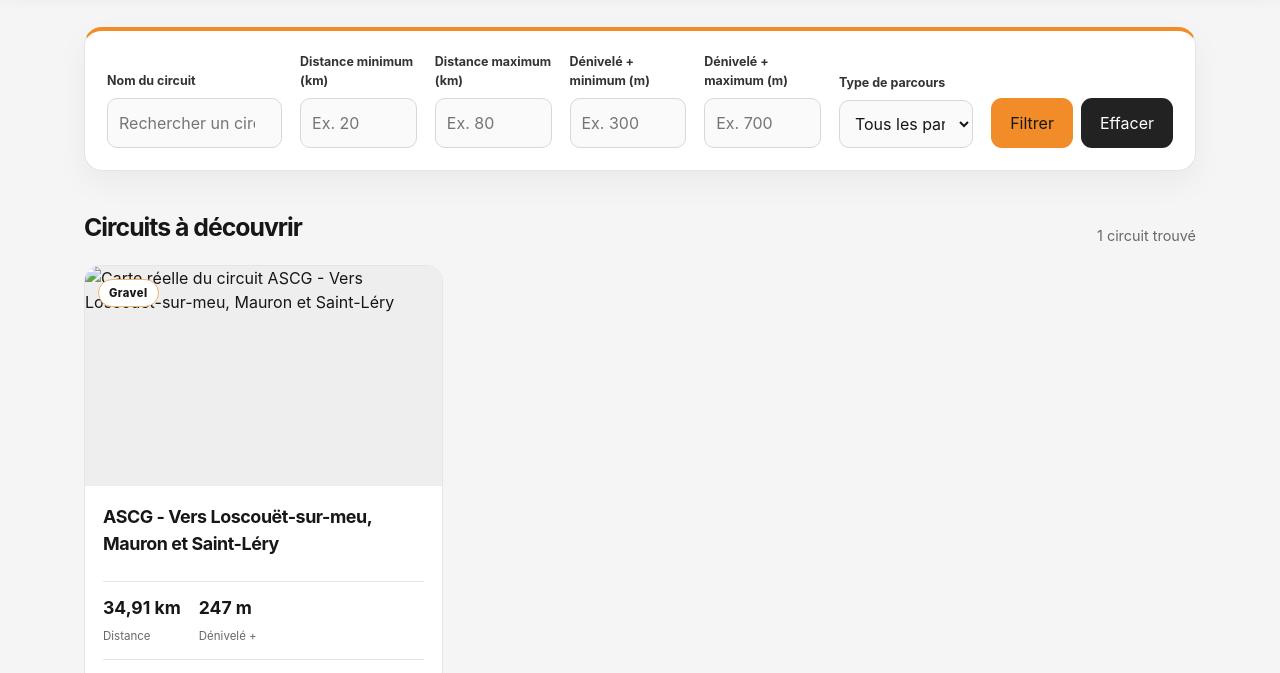
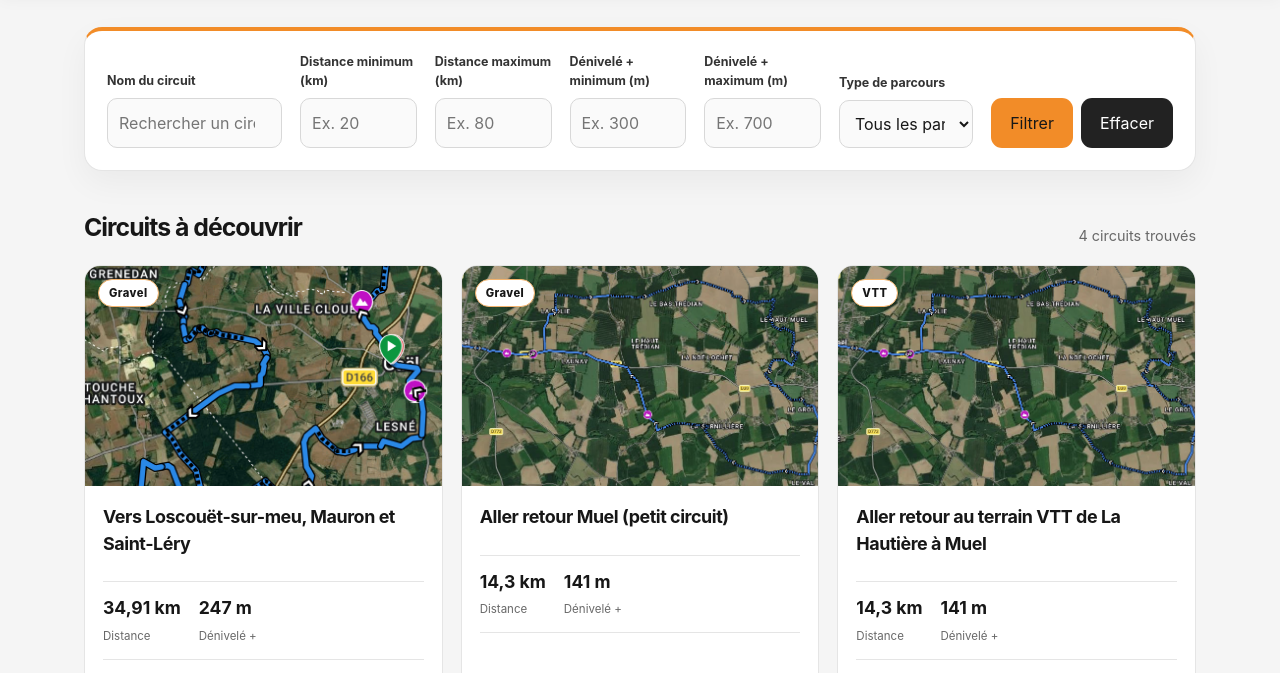
Before and after one commit to rando-ascg/rando-ascg.github.io, a plain HTML site: page index.html in a window 1280 px wide. Shown: the part 102-775 px from the top of the page. Drawn offline with Linux system fonts and the light colour scheme.

Commit message:
Update index.html

```diff
--- a/index.html
+++ b/index.html
@@ -140,7 +140,10 @@ input[type=number],input[type=search],select{width:100%;border:1px solid #d8d8d8
 <footer><strong style="color:#f28c28">ASCG</strong> · Association Sportive et Culturelle Gaël</footer>
 <script>
 const circuits=[
- {id:1,name:"ASCG - Vers Loscouët-sur-meu, Mauron et Saint-Léry",type:"Gravel",km:34.91,dplus:247,image:"ASCG - Vers Loscouët-sur-meu, Mauron et Saint-Léry.png",gpx:"ASCG - Vers Loscouët-sur-meu, Mauron et Saint-Léry.gpx"}
+ {id:1,name:"Vers Loscouët-sur-meu, Mauron et Saint-Léry",type:"Gravel",km:34.91,dplus:247,image:"Vers Loscouët-sur-meu, Mauron et Saint-Léry.png",gpx:"Vers Loscouët-sur-meu, Mauron et Saint-Léry.gpx"},
+ {id:2,name:"Aller retour Muel (petit circuit)",type:"Gravel",km:14.30,dplus:141,image:"Aller retour Muel (petit circuit).png",gpx:"Aller retour Muel (petit circuit).gpx"},
+ {id:3,name:"Aller retour au terrain VTT de La Hautière à Muel",type:"VTT",km:14.30,dplus:141,image:"Aller retour au terrain VTT de La Hautière à Muel.png",gpx:"Aller retour au terrain VTT de La Hautière à Muel.gpx"},
+ {id:4,name:"Aller retour Muel (grand circuit)",type:"Gravel",km:18.70,dplus:151,image:"Aller retour Muel (grand circuit).png",gpx:"Aller retour Muel (grand circuit).gpx"}
 ];
 const $=id=>document.getElementById(id);
 function render(){
```
